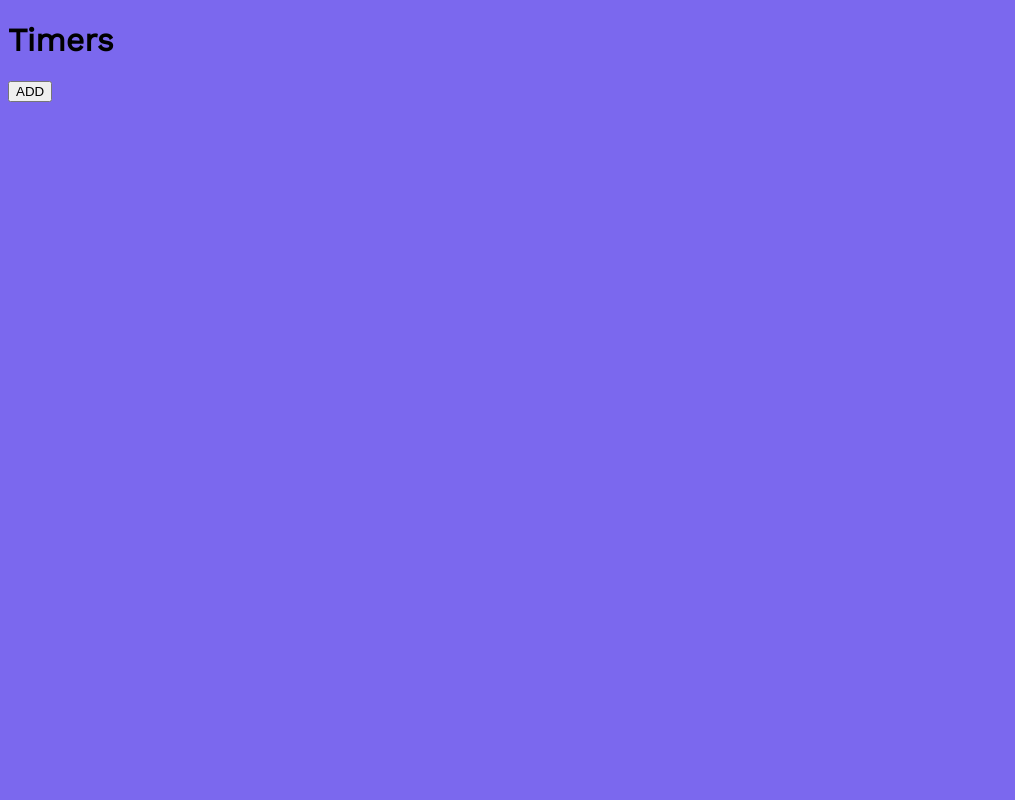
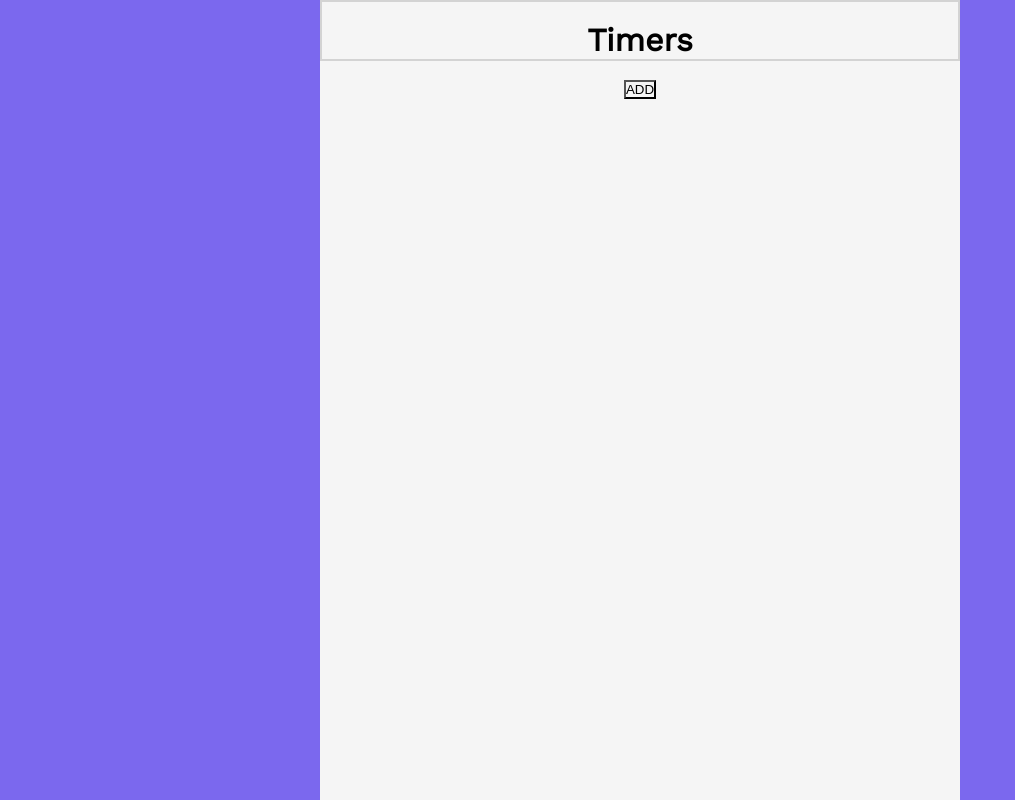
Before and after one commit to davisstacked/pokedex, a React (Create React App) app: page / in a window 1280 px wide. Shown: the whole page, without its empty margins (0-1015 px from the left). Built offline with nearby package versions, Linux system fonts and the light colour scheme.

Commit message:
started styling

```diff
--- a/package.json
+++ b/package.json
@@ -3,6 +3,9 @@
   "version": "0.1.0",
   "private": true,
   "dependencies": {
+    "@fortawesome/fontawesome-svg-core": "^1.2.36",
+    "@fortawesome/free-solid-svg-icons": "^5.15.4",
+    "@fortawesome/react-fontawesome": "^0.1.16",
     "@testing-library/jest-dom": "^5.14.1",
     "@testing-library/react": "^11.2.7",
     "@testing-library/user-event": "^12.8.3",
--- a/public/index.html
+++ b/public/index.html
@@ -10,6 +10,8 @@
       content="Web site created using create-react-app"
     />
     <link rel="apple-touch-icon" href="%PUBLIC_URL%/logo192.png" />
+    <!-- FONT AWESOME -->
+    <link rel="stylesheet" href="https://cdnjs.cloudflare.com/ajax/libs/font-awesome/5.15.4/css/all.min.css" integrity="sha512-1ycn6IcaQQ40/MKBW2W4Rhis/DbILU74C1vSrLJxCq57o941Ym01SwNsOMqvEBFlcgUa6xLiPY/NS5R+E6ztJQ==" crossorigin="anonymous" referrerpolicy="no-referrer" />
     <!--
       manifest.json provides metadata used when your web app is installed on a
       user's mobile device or desktop. See https://developers.google.com/web/fundamentals/web-app-manifest/
--- a/src/App.js
+++ b/src/App.js
@@ -1,7 +1,7 @@
 import React, { Component } from "react";
 // import Pokegame from "./Pokegame";
 // import NewTimerForm from "./InterviewReact/Kevin Interview/NewTimerForm";
-// import Timer from "./InterviewReact/Kevin Interview/Timer";
+// import { Timer } from "./InterviewReact/Kevin Interview/Timer";
 import TimerList from "./InterviewReact/Kevin Interview/TimerList";
 
 class App extends Component {
@@ -12,6 +12,7 @@ class App extends Component {
         {/* <Pokegame /> */}
         {/* <NewTimerForm /> */}
         < TimerList />
+        {/* <Timer /> */}
       </div>
     );
   }
--- /dev/null
+++ b/src/InterviewReact/Kevin Interview/Timer.css
@@ -0,0 +1,20 @@
+* {
+  box-sizing: border-box;
+  padding: 0;
+  margin: 0 auto;
+}
+
+.Timer {
+  display: flex;
+  flex-direction: column;
+  border: solid, grey, 2px;
+  background-color: whitesmoke;
+  width: 30vw;
+}
+
+.Timer-title {
+  /* display: flex;
+  flex-direction: row; */
+  position: relative;
+  left: -40px;
+}
--- a/src/InterviewReact/Kevin Interview/Timer.js
+++ b/src/InterviewReact/Kevin Interview/Timer.js
@@ -1,4 +1,6 @@
 import React, { useState, useEffect } from 'react';
+
+import './Timer.css';
 
 export const Timer = (props) => {
 
@@ -22,9 +24,11 @@ export const Timer = (props) => {
   }, [timerOn])
 
   return (
-    <div>
-      <div>
+    <div className="Timer">
+      <h4 className="Timer-title">
         {props.title}
+      </h4>
+      <div className="Timer-timer">
         {/* we divide it by 100 because when it gets up to 99 we want it to go back to zero. incrementing by 10 miliseconds so divide by 10 so shows up as 1. */}
         {/* Minutes */}
         <span>{("0" + Math.floor((time / 60000) % 60)).slice(-2)}</span>:
@@ -33,9 +37,16 @@ export const Timer = (props) => {
         {/* Milliseconds */}
         <span>{("0" + ((time / 10) % 100)).slice(-2)}</span>
       </div>
-      <div>
-        <button onClick={() => setTimerOn(true)}>Start</button>
-        <button onClick={() => setTimerOn(false)}>Stop</button>
+      <div className="Timer-delete">
+        <button onClick={props.removeTimer}>Delete</button>
+      </div>
+      <div className="Timer-start">
+        {timerOn ? (
+            <button onClick={() => setTimerOn(!timerOn)}>Stop</button>
+          ) : (
+            <button onClick={() => setTimerOn(!timerOn)}>Start</button>
+          )
+        }
       </div>
     </div>
   )
--- /dev/null
+++ b/src/InterviewReact/Kevin Interview/TimerList.css
@@ -0,0 +1,35 @@
+* {
+  box-sizing: border-box;
+  padding: 0;
+  margin: 0 auto;
+  /* background-color: black; */
+}
+
+.TimerList {
+  display: flex;
+  flex-direction: column;
+  align-items: center;
+  height: 100vh;
+  width: 50%;
+  background-color: whitesmoke;
+}
+
+.TimerList-title {
+  border: 2px solid lightgray;
+  background-color: whitesmoke;
+  display: flex;
+  align-items: center;
+  justify-content: center;
+  width: 100%;
+  padding-top: 3%;
+  margin-bottom: 3%;
+  font-weight: 900;
+}
+
+TimerList-timers {
+  width: 50vw;
+}
+
+.TimerList-add-button {
+  background-color: whitesmoke;
+}
--- a/src/InterviewReact/Kevin Interview/TimerList.js
+++ b/src/InterviewReact/Kevin Interview/TimerList.js
@@ -2,6 +2,8 @@ import React, { useState } from 'react';
 import { Timer } from './Timer';
 import NewTimerForm from './NewTimerForm';
 import { v4 as uuid } from "uuid";
+
+import "./TimerList.css"
 
 const TimerList = () => {
 
@@ -45,10 +47,12 @@ const TimerList = () => {
         />
     ) : (
 
-      <div>
-        <h1>Timers</h1>
-        {renderTimers()}
-        <button onClick={() => setForm(!form)}>
+      <div className="TimerList">
+        <h1 className="TimerList-title">Timers</h1>
+        <div className="TimerList-timers">
+          {renderTimers()}
+        </div>
+        <button className="TimerList-add-button" onClick={() => setForm(!form)}>
           ADD
         </button>
       </div>
```
Also changed, not shown: 1 other file (tests, documents, lock files or other folders).
